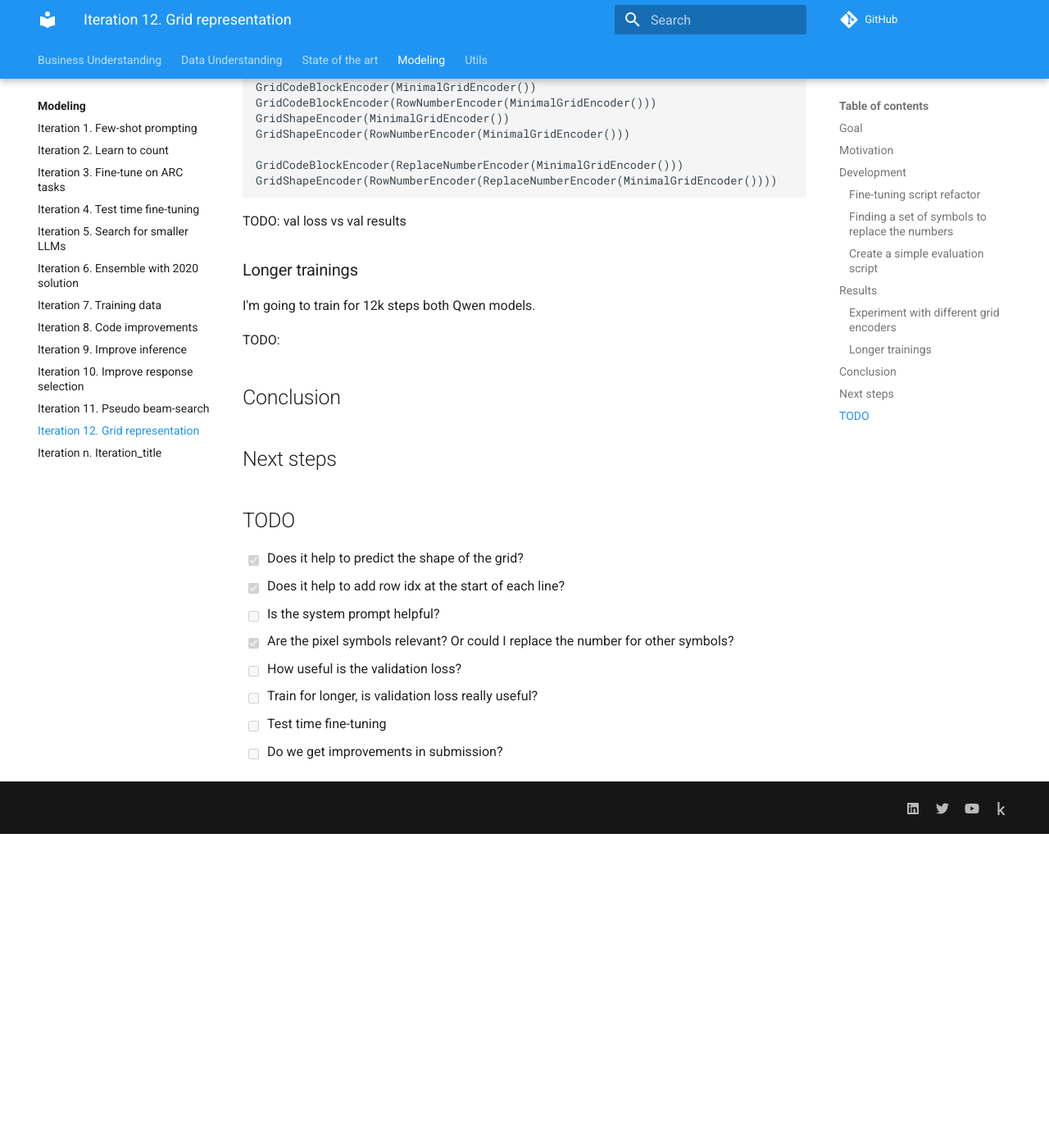
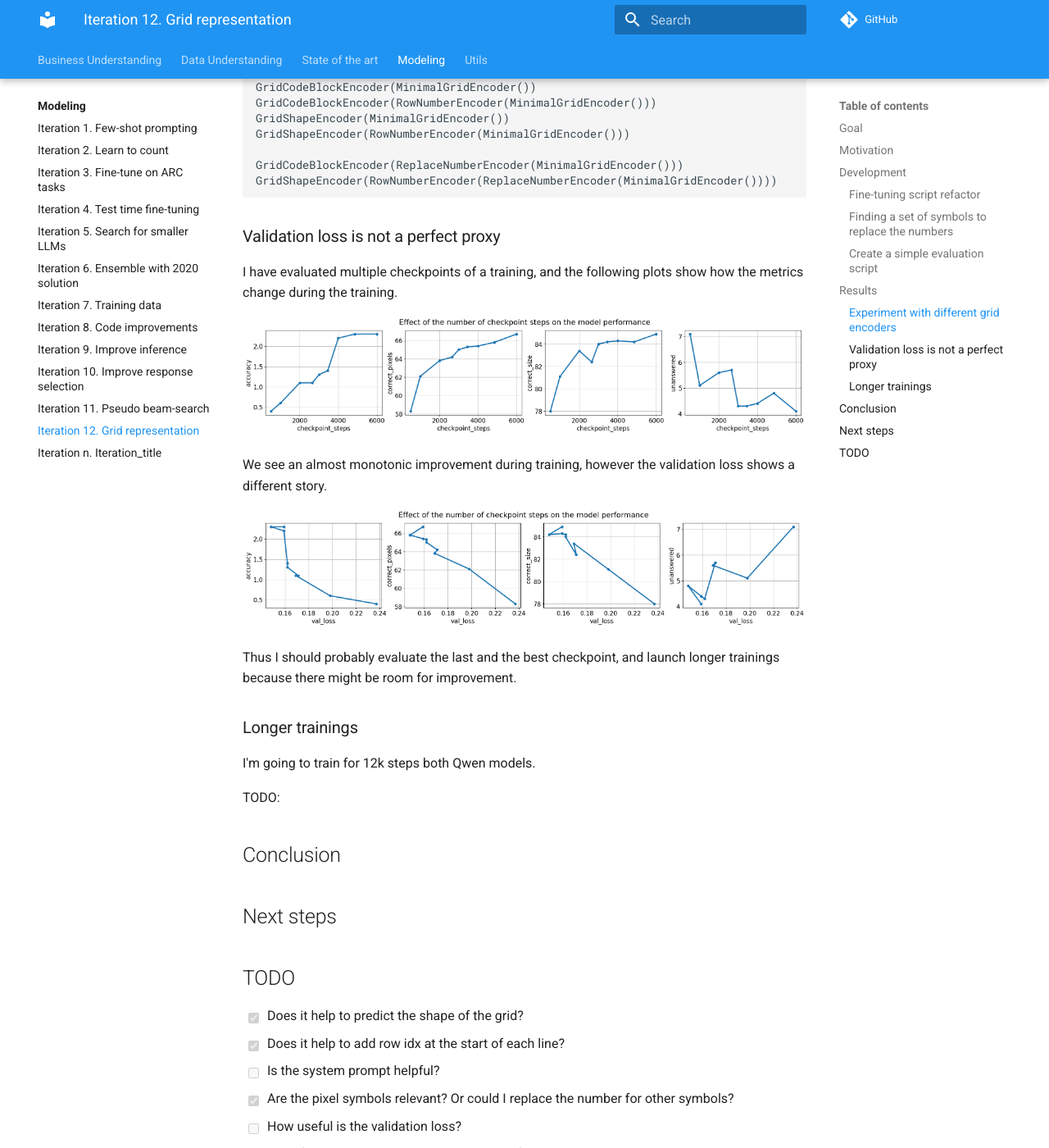
Before and after one commit to zhengjunyao-work/arc24, an MkDocs documentation site: the page built from docs/modeling/Iteration_12_grid_representation.md, in a window 1280 px wide and 1400 px high, scrolled down 1950 px. Shown: the whole window at 82% size. Built offline with MkDocs 1.6.1 and Material for MkDocs 9.7.7, drawn with Linux system fonts in a browser that asks for light colours; comment, search, counter and statistics services are not loaded; before the commit the page ends 2967 px from its top, so only the background shows below that.

Commit message:
validation loss is not a perfect proxy

````diff
--- a/docs/modeling/Iteration_12_grid_representation.md
+++ b/docs/modeling/Iteration_12_grid_representation.md
@@ -71,7 +71,17 @@ GridCodeBlockEncoder(ReplaceNumberEncoder(MinimalGridEncoder()))
 GridShapeEncoder(RowNumberEncoder(ReplaceNumberEncoder(MinimalGridEncoder())))
 ```
 
-TODO: val loss vs val results
+### Validation loss is not a perfect proxy
+
+I have evaluated multiple checkpoints of a training, and the following plots show how the metrics change during the training.
+
+![](res/2024-08-28-17-31-07.png)
+
+We see an almost monotonic improvement during training, however the validation loss shows a different story.
+
+![](res/2024-08-28-17-31-58.png)
+
+Thus I should probably evaluate the last and the best checkpoint, and launch longer trainings because there might be room for improvement.
 
 ### Longer trainings
 
````
Also changed, not shown: docs/modeling/res/2024-08-28-17-31-07.png (added), docs/modeling/res/2024-08-28-17-31-58.png (added), 1 other file.
